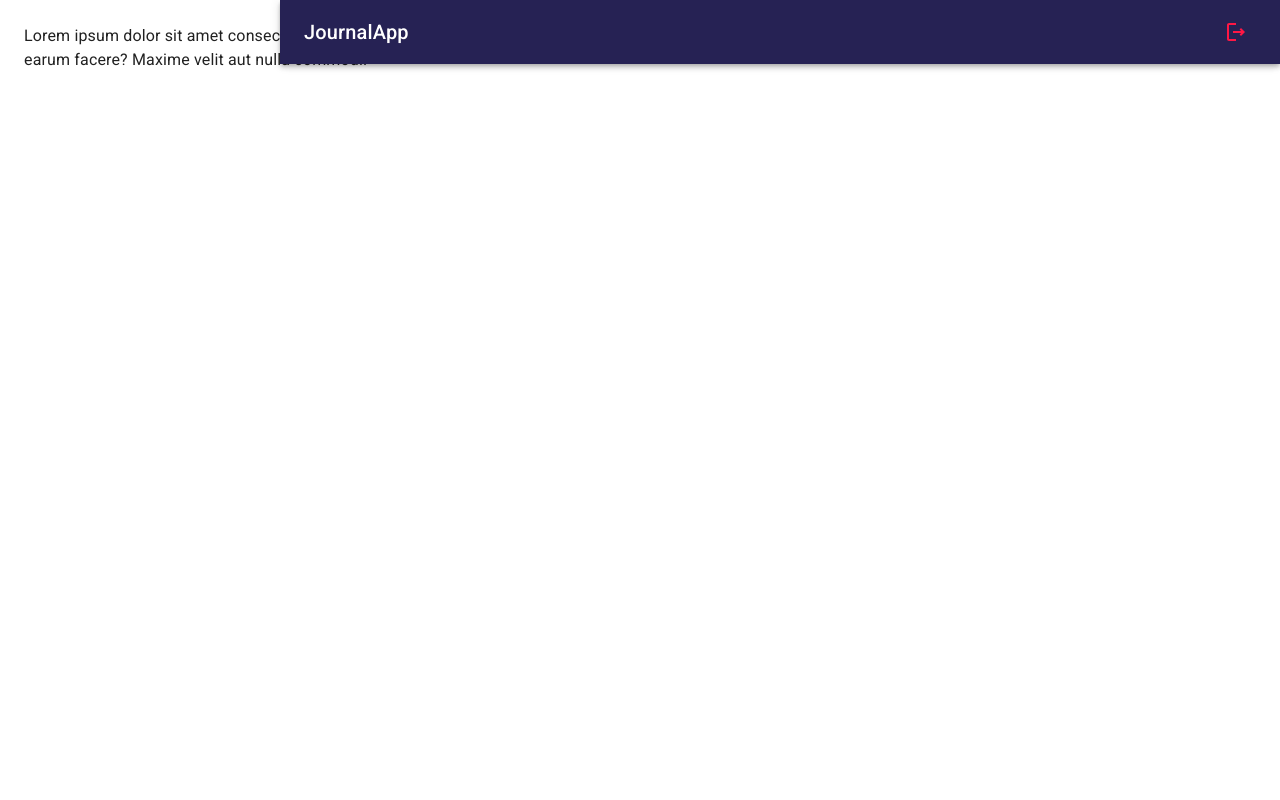
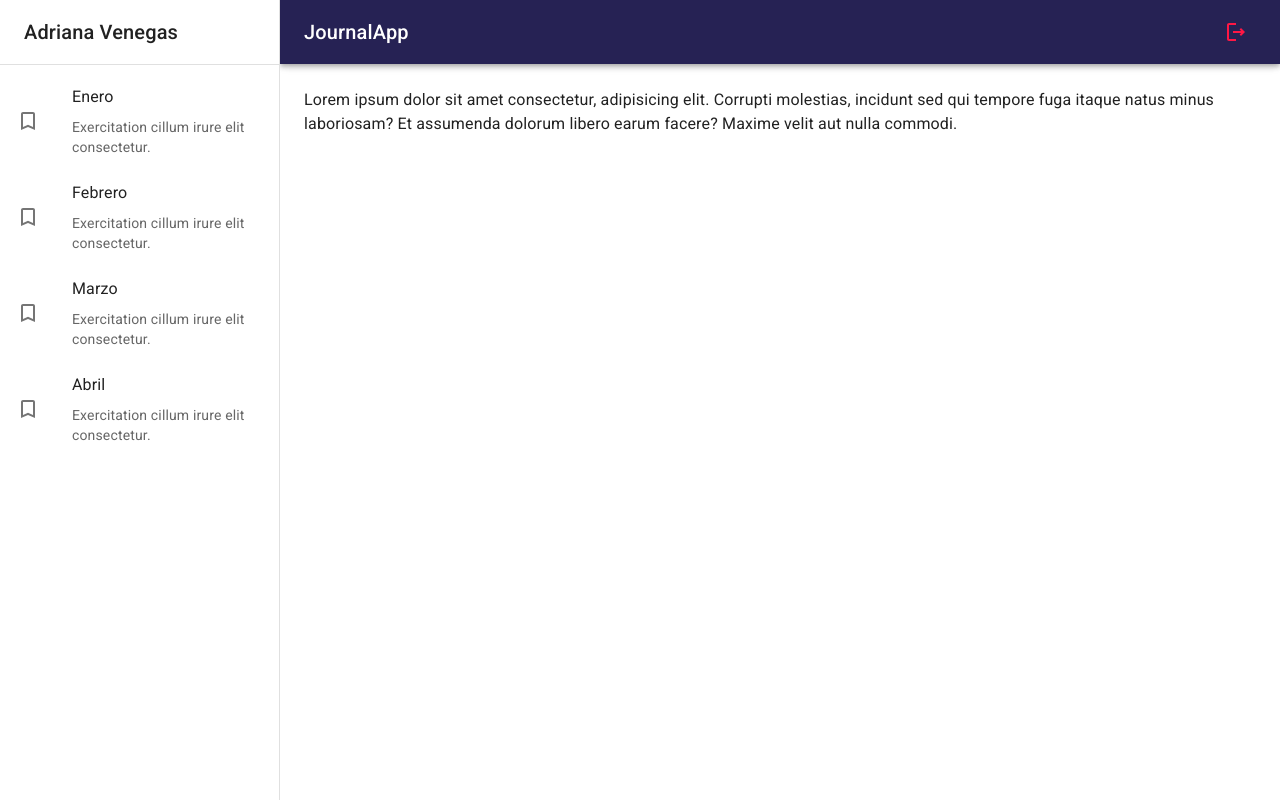
Before and after one commit to adrivegas/JournalApp-React_Vite, a React (Vite) app: page / in a window 1280 px wide. Built offline with nearby package versions, Linux system fonts and the light colour scheme.

Commit message:
Diseño de SideBar component

```diff
--- /dev/null
+++ b/src/journal/components/SideBar.jsx
@@ -0,0 +1,47 @@
+import { Box, Divider, Drawer, Grid, List, ListItem, ListItemButton, ListItemIcon, ListItemText, Toolbar, Typography } from '@mui/material'
+import { TurnedInNot } from '@mui/icons-material';
+
+export const SideBar = ({ drawerWidth = 240 }) => {
+    return (
+        <Box
+            component='nav'
+            sx={{ width: { sm: drawerWidth }, flexShrink: { sm: 0 } }}
+        >
+            <Drawer
+                variant='permanent' // temporary
+                open
+                sx={{
+                    display: { xs: 'block' },
+                    '& .MuiDrawer-paper': { boxSizing: 'border-box', width: drawerWidth }
+                }}
+            >
+                <Toolbar>
+                    <Typography variant='h6' noWrap component='div'>
+                        Adriana Venegas
+                    </Typography>
+                </Toolbar>
+                <Divider />
+
+                <List>
+                    {
+                        ['Enero', 'Febrero', 'Marzo', 'Abril'].map(text => (
+                            <ListItem key={text} disablePadding>
+                                <ListItemButton>
+                                    <ListItemIcon>
+                                        <TurnedInNot />
+                                    </ListItemIcon>
+                                    <Grid container>
+                                        <ListItemText primary={text} />
+                                        <ListItemText secondary={'Exercitation cillum irure elit consectetur.'} />
+                                    </Grid>
+                                </ListItemButton>
+                            </ListItem>
+                        ))
+                    }
+                </List>
+
+            </Drawer>
+
+        </Box>
+    )
+}
--- a/src/journal/components/index.js
+++ b/src/journal/components/index.js
@@ -1 +1,2 @@
 export * from './NavBar';
+export * from './SideBar';
--- a/src/journal/layout/JournalLayout.jsx
+++ b/src/journal/layout/JournalLayout.jsx
@@ -1,5 +1,6 @@
+import { Toolbar } from '@mui/material';
 import { Box } from '@mui/system';
-import { NavBar } from '../components';
+import { NavBar, SideBar } from '../components';
 
 const drawerWidth = 280;
 
@@ -9,13 +10,13 @@
 
         <NavBar drawerWidth={ drawerWidth } />
 
-        {/* <SideBar drawerWidth={ drawerWidth } /> */}
+        <SideBar drawerWidth={ drawerWidth } />
 
         <Box
             component='main'
             sx={{ flexGrow: 1, p: 3 }}
         >
-            {/* <Toolbar /> */}
+            <Toolbar />
 
             { children }
 
```
